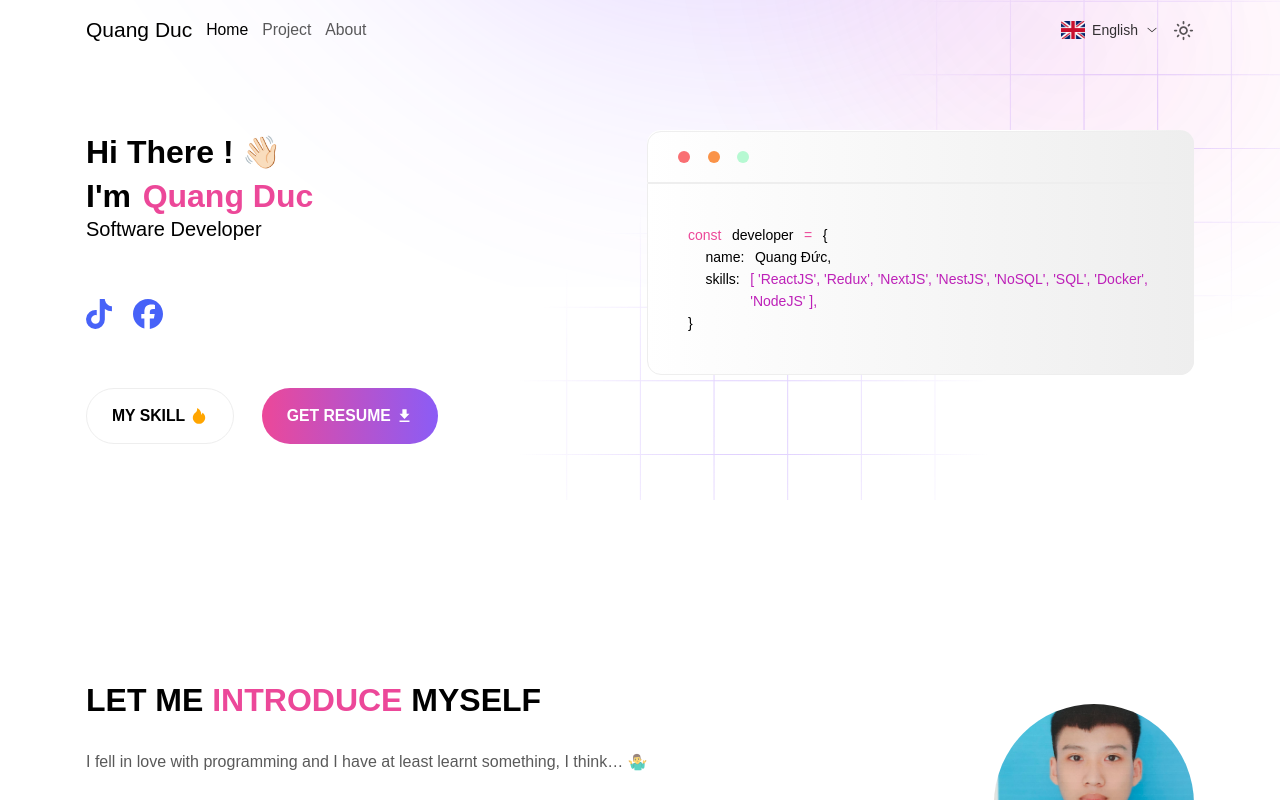
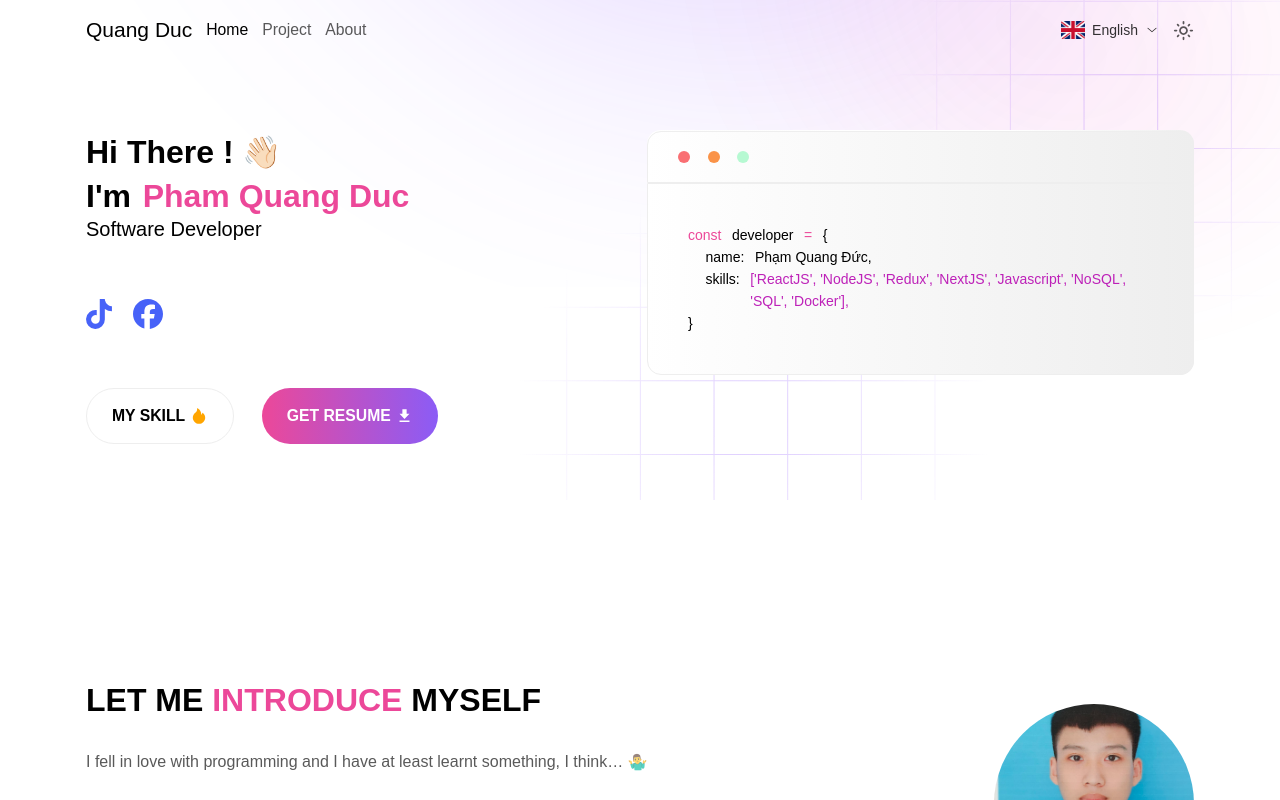
Before and after one commit to Quangduc2002/app-profile, a React (Vite) app: page / in a window 1280 px wide. Shown: the top 800 px of the page. Built offline with nearby package versions, Linux system fonts and the light colour scheme.

Commit message:
chore: fix text title

```diff
--- a/public/locales/en/home.json
+++ b/public/locales/en/home.json
@@ -1,7 +1,8 @@
 {
   "header_ling_vi": "Tiếng Việt",
   "header_ling_en": "English",
-  "txt_name": "Quang Duc",
+  "txt_name_title": "Quang Duc",
+  "txt_name": "Pham Quang Duc",
   "txt_home": "Home",
   "txt_project": "Project",
   "txt_about": "About",
--- a/public/locales/vi/home.json
+++ b/public/locales/vi/home.json
@@ -1,7 +1,8 @@
 {
   "header_ling_vi": "Tiếng Việt",
   "header_ling_en": "Tiếng Anh",
-  "txt_name": "Quang Đức",
+  "txt_name_title": "Quang Đức",
+  "txt_name": "Phạm Quang Đức",
   "txt_home": "Trang chủ",
   "txt_project": "Dự án",
   "txt_about": "Về tác giả",
--- a/src/Layout/components/Header/Header.tsx
+++ b/src/Layout/components/Header/Header.tsx
@@ -34,7 +34,7 @@ function Header() {
     <div className='relative z-10 h-[60px]'>
       <Container className='flex justify-between h-full items-center'>
         <ul className='flex gap-4 items-center'>
-          <Text className='text-2xl text-[--brand-name-100]'>{t('txt_name')}</Text>
+          <Text className='text-2xl text-[--brand-name-100]'>{t('txt_name_title')}</Text>
           <div className='flex gap-4 items-center hidden-header'>
             <NavLink
               to={'/'}
--- a/src/Page/Home/Banner.tsx
+++ b/src/Page/Home/Banner.tsx
@@ -94,13 +94,13 @@ function Banner({ experienceRef }: any) {
             <div className='ml-5'>
               <div className='flex gap-3'>
                 <Text className='text-[--text-white]'>name:</Text>
-                <Text className='text-[--text-white]'>Quang Đức,</Text>
+                <Text className='text-[--text-white]'>Phạm Quang Đức,</Text>
               </div>
 
               <div className='flex gap-3'>
                 <Text className='text-[--text-white]'>skills:</Text>
                 <Text className='text-[--text-pink-200]'>
-                  [ 'ReactJS', 'Redux', 'NextJS', 'NestJS', 'NoSQL', 'SQL', 'Docker', 'NodeJS' ],
+                  ['ReactJS', 'NodeJS', 'Redux', 'NextJS', 'Javascript', 'NoSQL', 'SQL', 'Docker'],
                 </Text>
               </div>
             </div>
--- a/src/styles/globals.scss
+++ b/src/styles/globals.scss
@@ -273,13 +273,13 @@ body {
   }
 }
 
-@media screen and (min-width: 486px) {
+@media screen and (min-width: 550px) {
   .hidden-menu {
     display: none;
   }
 }
 
-@media screen and (max-width: 486px) {
+@media screen and (max-width: 550px) {
   .hidden-header {
     display: none !important;
   }
```
